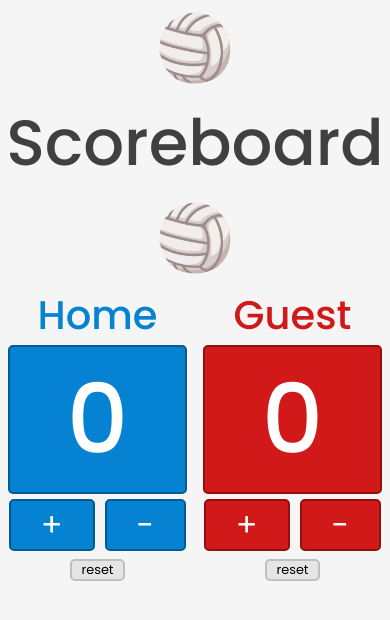
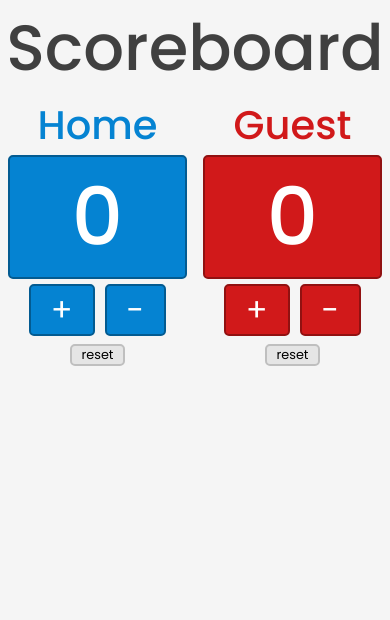
Before and after one commit to erikryan-s/scoring-app, a React (Create React App) app: page / in a window 390 px wide. Shown: the top 620 px of the page. Built offline with nearby package versions, Linux system fonts and the light colour scheme.

Commit message:
added responsiveness for different screen sizes

```diff
--- a/src/App.scss
+++ b/src/App.scss
@@ -4,6 +4,12 @@
         font-size: 4rem;
         font-weight: 500;
         text-align: center;
+
+        span {
+            @media (max-width: 576px) {
+                display: none;
+            }
+        }
     }
 
     .scoreboard {
--- a/src/App.tsx
+++ b/src/App.tsx
@@ -4,7 +4,9 @@ import Counter from "./components/Counter";
 const App = () => {
     return (
         <div className="app">
-            <h1>🏐Scoreboard🏐</h1>
+            <h1>
+                <span>🏐</span>Scoreboard<span>🏐</span>
+            </h1>
             <div className="scoreboard">
                 <div className="teamOne">
                     <Counter title="Home" initialCount={0} isTeamOne={true} />
--- a/src/components/StyledCounter.tsx
+++ b/src/components/StyledCounter.tsx
@@ -36,8 +36,12 @@ export const ScoreCount = styled.h3<CounterProps>`
     text-align: center;
     text-decoration: none;
     display: inline-block;
-    font-size: 6rem;
+    font-size: 8rem;
     font-weight: 500;
+
+    @media (max-width: 768px) {
+        font-size: 5rem;
+    }
 `;
 
 export const ScoreButtons = styled.div``;
@@ -54,7 +58,7 @@ export const Button = styled.button<CounterProps>`
                 : props.theme.colors.teamTwoBorder};
     border-radius: 5px;
     color: ${(props) => props.theme.colors.white};
-    padding: 0px 30px;
+    padding: 0px 20px;
     margin: 5px;
     text-align: center;
     text-decoration: none;
```
Also changed, not shown: 1 other file (tests, documents, lock files or other folders).
